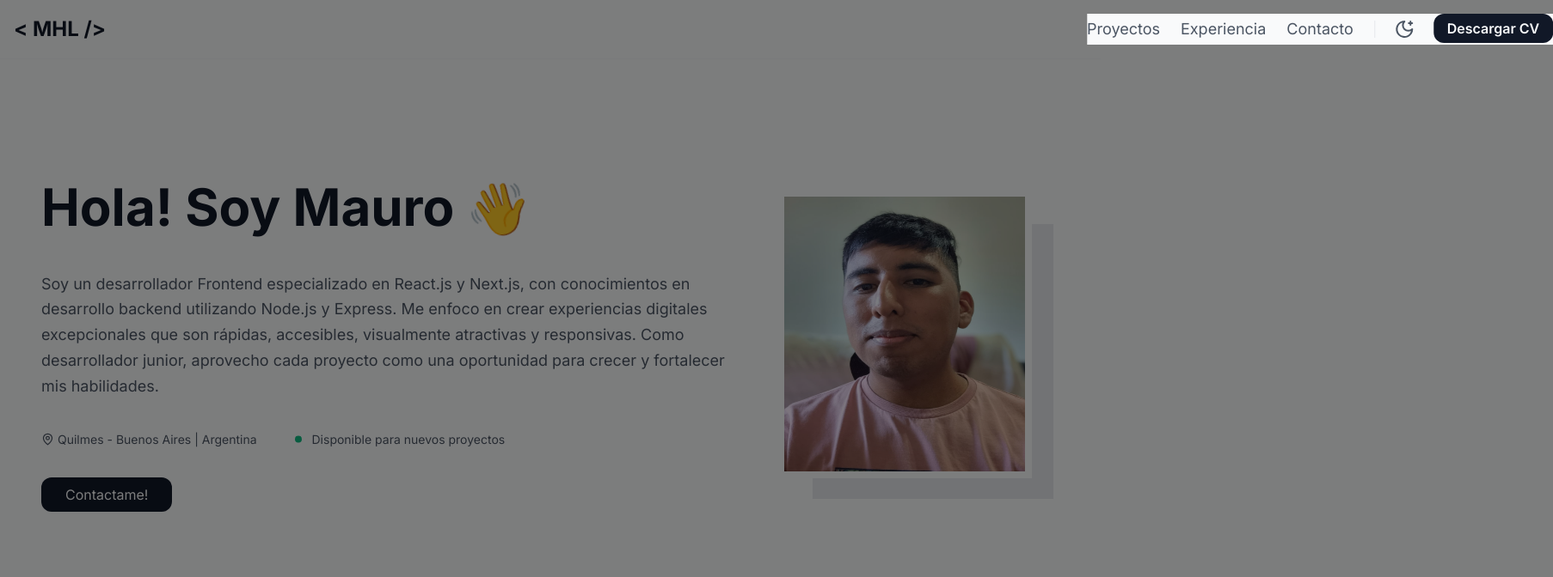
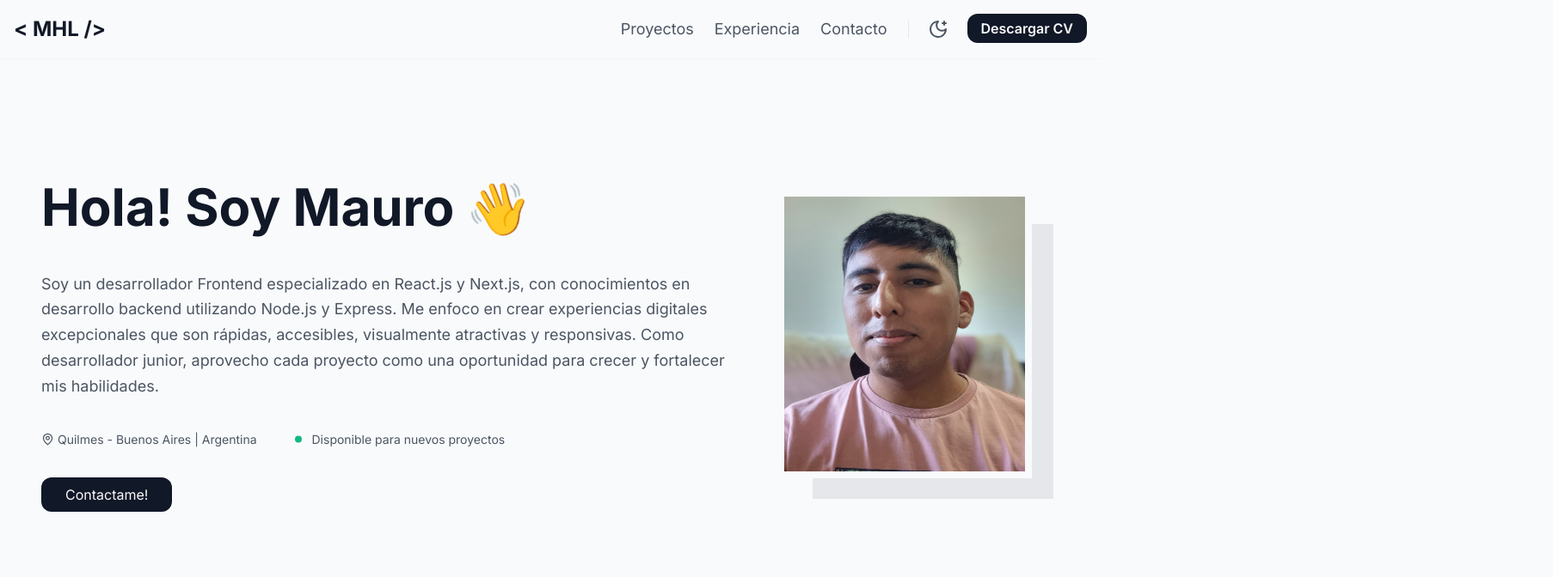
Before and after one commit to mauro-l/portfolio, a website: page index.html in a window 1280 px wide. Shown: the top 672 px of the page at 86% size, 1806 px wide, since content can reach past the window. Drawn offline with Linux system fonts and the light colour scheme.

Commit message:
fix: the navigation bar is repaired

```diff
--- a/styles/partials/navbar.css
+++ b/styles/partials/navbar.css
@@ -174,6 +174,10 @@ header{
         height: auto;
         width: max-content;
         opacity: 1;
+        transform: none;
+        transition: none;
+        z-index: 10;
+        box-shadow: none;
     }
 
     .menu-list{
```
